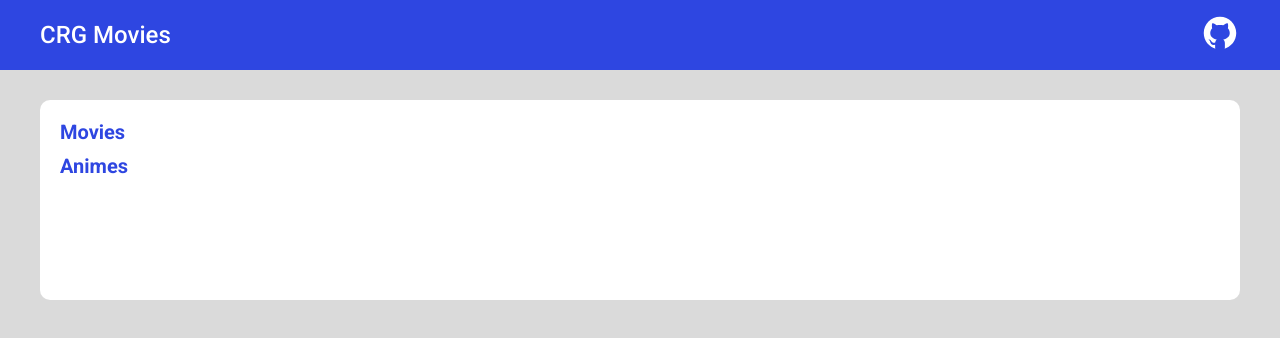
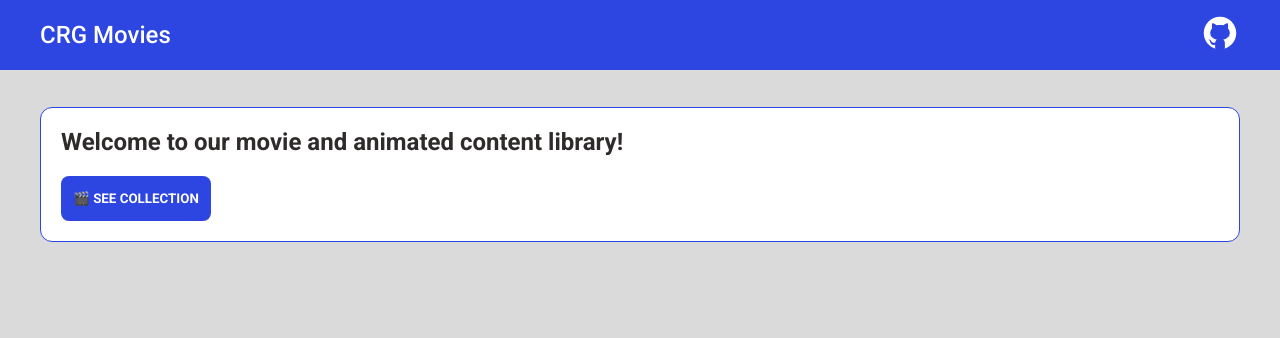
Before and after one commit to cauerg44/crg-movies, a React (Vite) app in the folder crg-movies-frontend/: page /home in a window 1280 px wide. Shown: the top 338 px of the page. Built offline with nearby package versions, Linux system fonts and the light colour scheme.

Commit message:
Home page

```diff
--- /dev/null
+++ b/crg-movies-frontend/src/components/Button/index.tsx
@@ -0,0 +1,14 @@
+import './styles.css';
+
+type Props = {
+    name: string;
+}
+
+export default function Button({ name }: Props) {
+
+    return (
+        <button className='crgm-button'>
+            {name}
+        </button>
+    );
+}
--- /dev/null
+++ b/crg-movies-frontend/src/components/Button/styles.css
@@ -0,0 +1,12 @@
+.crgm-button {
+    margin-top: 20px;
+    border-radius: 8px;
+    border: none;
+    height: 45px;
+    width: 150px;
+    color: var(--crgm-color-font-primary);
+    background-color: var(--crgm-color-bg-primary);
+    font-weight: 700;
+    text-transform: uppercase;
+    cursor: pointer;
+}
--- a/crg-movies-frontend/src/components/HomeCard/index.tsx
+++ b/crg-movies-frontend/src/components/HomeCard/index.tsx
@@ -1,13 +1,16 @@
+import Button from '../Button';
 import './styles.css';
 
 export default function HomeCard() {
 
     return (
-        <div className="crgm-home-card crgm-container">
-            <div>
-                <h3>Movies</h3>
-                <h3>Animes</h3>
+        <>
+            <div className="crgm-home-card crgm-container">
+                <h2 className='crgm-title-home'>
+                    Welcome to our movie and animated content library!
+                </h2>
+                <Button name='🎬 See collection'/>
             </div>
-        </div>
+        </>
     );
 }
--- a/crg-movies-frontend/src/components/HomeCard/styles.css
+++ b/crg-movies-frontend/src/components/HomeCard/styles.css
@@ -1,14 +1,14 @@
 .crgm-home-card {
-    margin-top: 30px;
-    height: 200px;
+    margin-top: 37px;
+    height: 100%;
+    border: 1px solid var(--crgm-color-border-primary);
+    border-radius: 12px;
+    padding: 20px;
     background-color: var(--crgm-color-bg-secondary);
-    border-radius: 10px;
-    padding: 20px;
 }
 
-.crgm-home-card h3 {
-    color: var(--crgm-color-font-secondary);
-    font-size: 20px;
+.crgm-home-card h2 {
+    font-size: 24px;
     font-weight: 700;
-    margin-bottom: 10px;
+    color: var(--crgm-color-font-tertiary);
 }
--- a/crg-movies-frontend/src/index.css
+++ b/crg-movies-frontend/src/index.css
@@ -6,6 +6,9 @@
 
   --crgm-color-font-primary: #fff;
   --crgm-color-font-secondary: rgb(46, 70, 225);
+  --crgm-color-font-tertiary: #2f2b2b;
+
+  --crgm-color-border-primary: rgb(46, 70, 225);
 }
 
 * {
```
